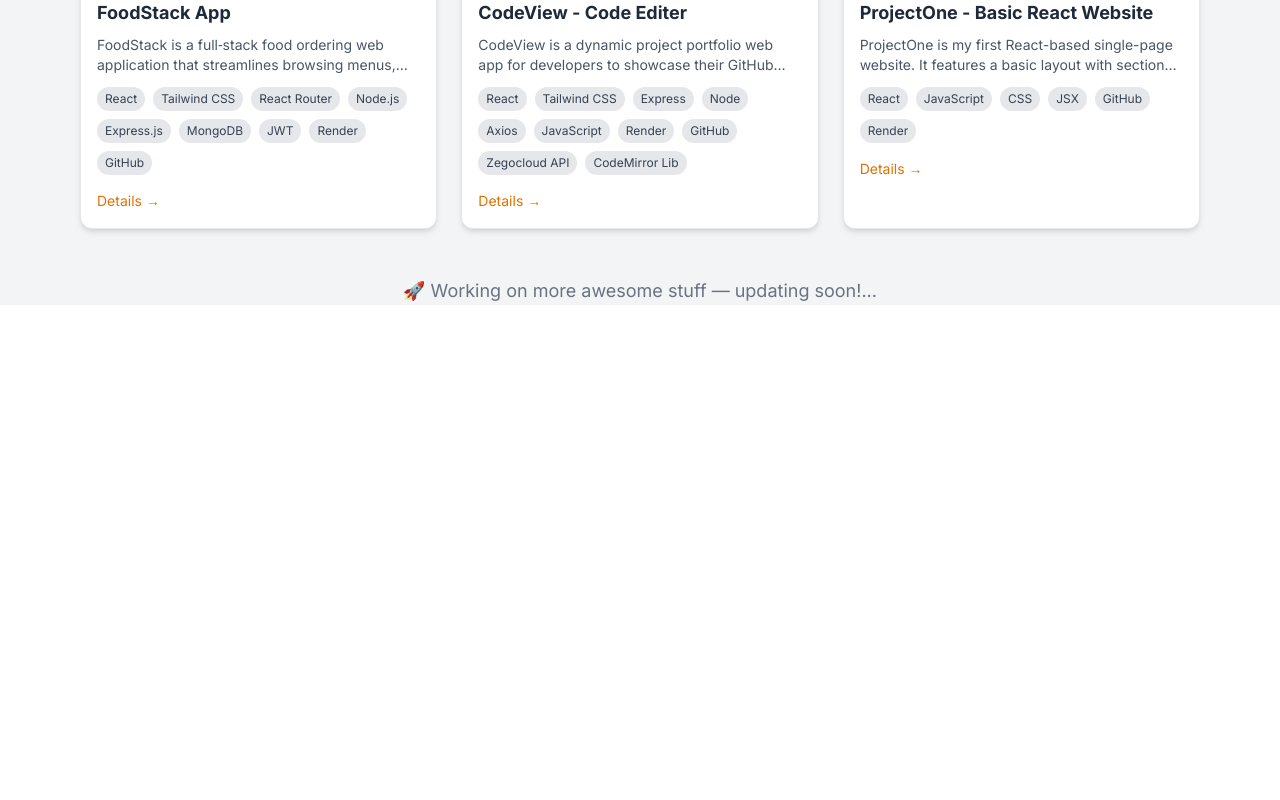
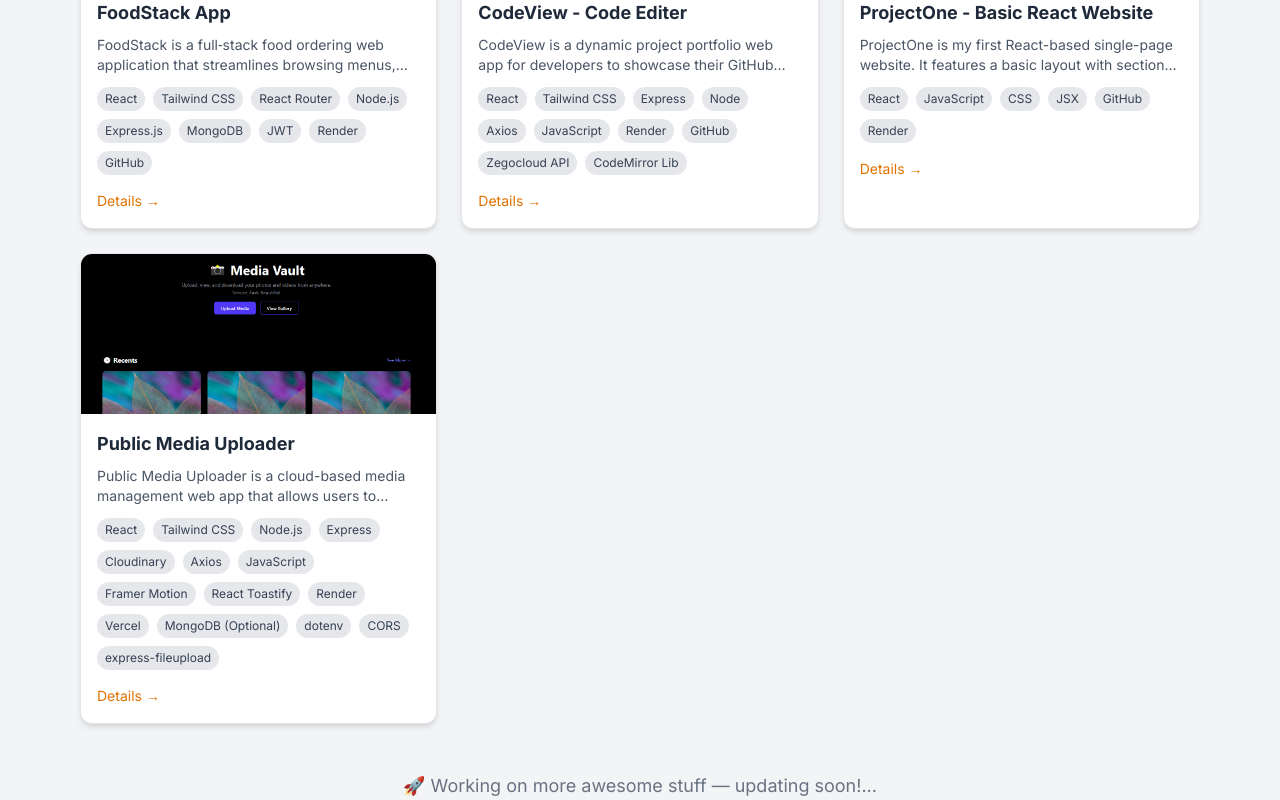
Before and after one commit to Riteshmaurya1/collwebs, a React (Vite) app: page /projects in a window 1280 px wide. Shown: the part 801-1601 px from the top of the page. Before the commit the page ends 1106 px from the top, so only its background shows below. Built offline with nearby package versions, Linux system fonts and the light colour scheme.

Commit message:
Updating Projects And its Details....

```diff
--- a/src/Pages/Projects/projectsData.js
+++ b/src/Pages/Projects/projectsData.js
@@ -117,6 +117,34 @@ const projectsData = [
     github: "https://github.com/Riteshmaurya1/projectone",
     readme: "https://github.com/Riteshmaurya1/projectone/blob/main/README.md",
   },
+  {
+    slug: "public-media-uploader",
+    title: "Public Media Uploader",
+    description:
+      "Public Media Uploader is a cloud-based media management web app that allows users to upload, view, and download photos and videos with no authentication required. Built using React, Node.js, and Cloudinary, it features a drag-and-drop uploader, real-time progress tracking, and a responsive media gallery. Designed for simplicity and speed, it showcases full-stack integration and public cloud storage access.",
+    stack: [
+      "React",
+      "Tailwind CSS",
+      "Node.js",
+      "Express",
+      "Cloudinary",
+      "Axios",
+      "JavaScript",
+      "Framer Motion",
+      "React Toastify",
+      "Render",
+      "Vercel",
+      "MongoDB (Optional)",
+      "dotenv",
+      "CORS",
+      "express-fileupload",
+    ],
+    image: images.publicMediaUploader, // Make sure this key is added in your images object
+    live: "https://public-media-uploader.vercel.app/",
+    github: "https://github.com/Riteshmaurya1/Public-Media-Uploader",
+    readme:
+      "https://github.com/Riteshmaurya1/Public-Media-Uploader/blob/main/README.md",
+  },
 
   // Add more projects here...
 ];
```
Also changed, not shown: src/assets/data.js (+7 -5 lines), src/assets/publicMediaUploader.png (added).
